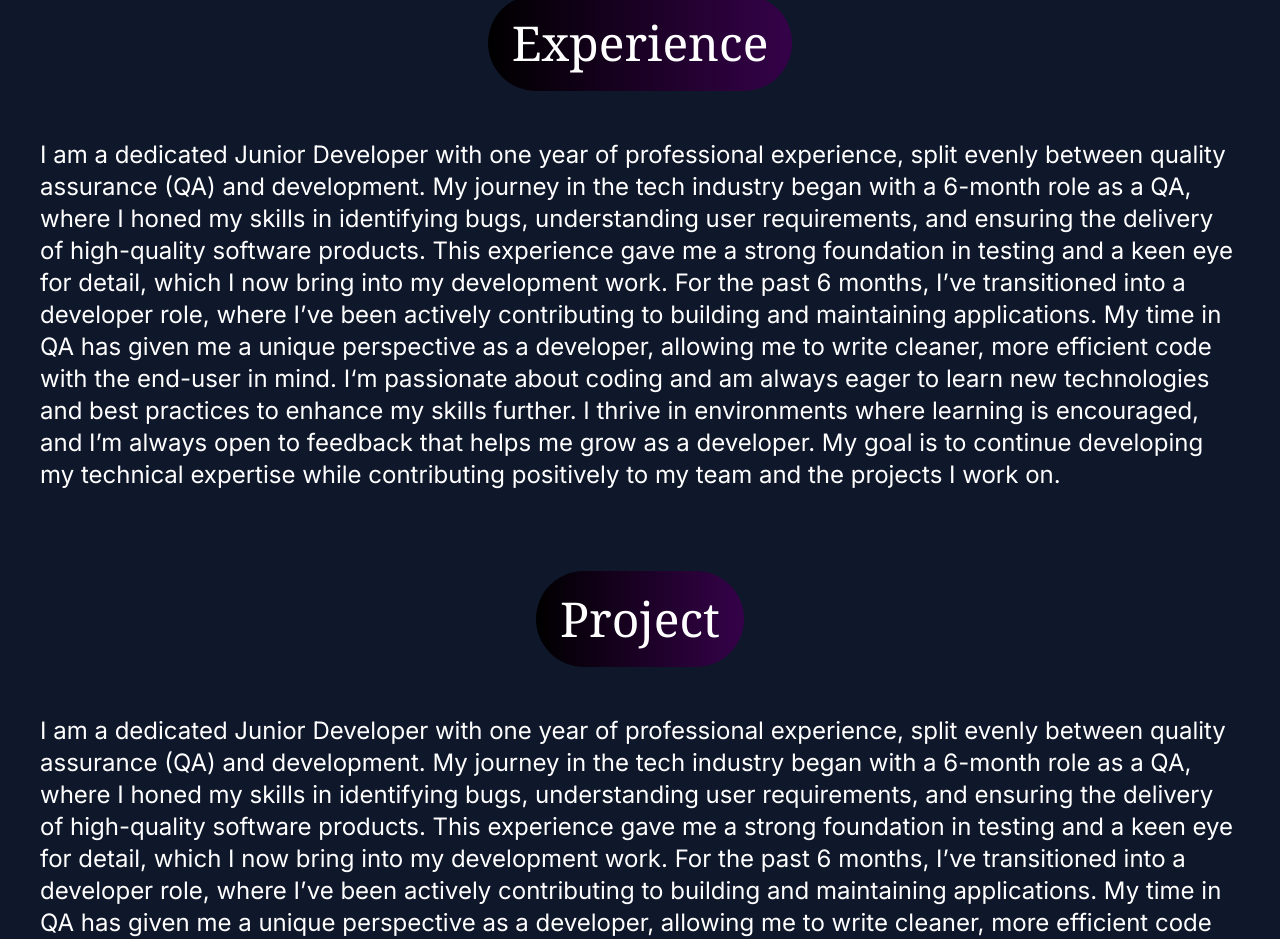
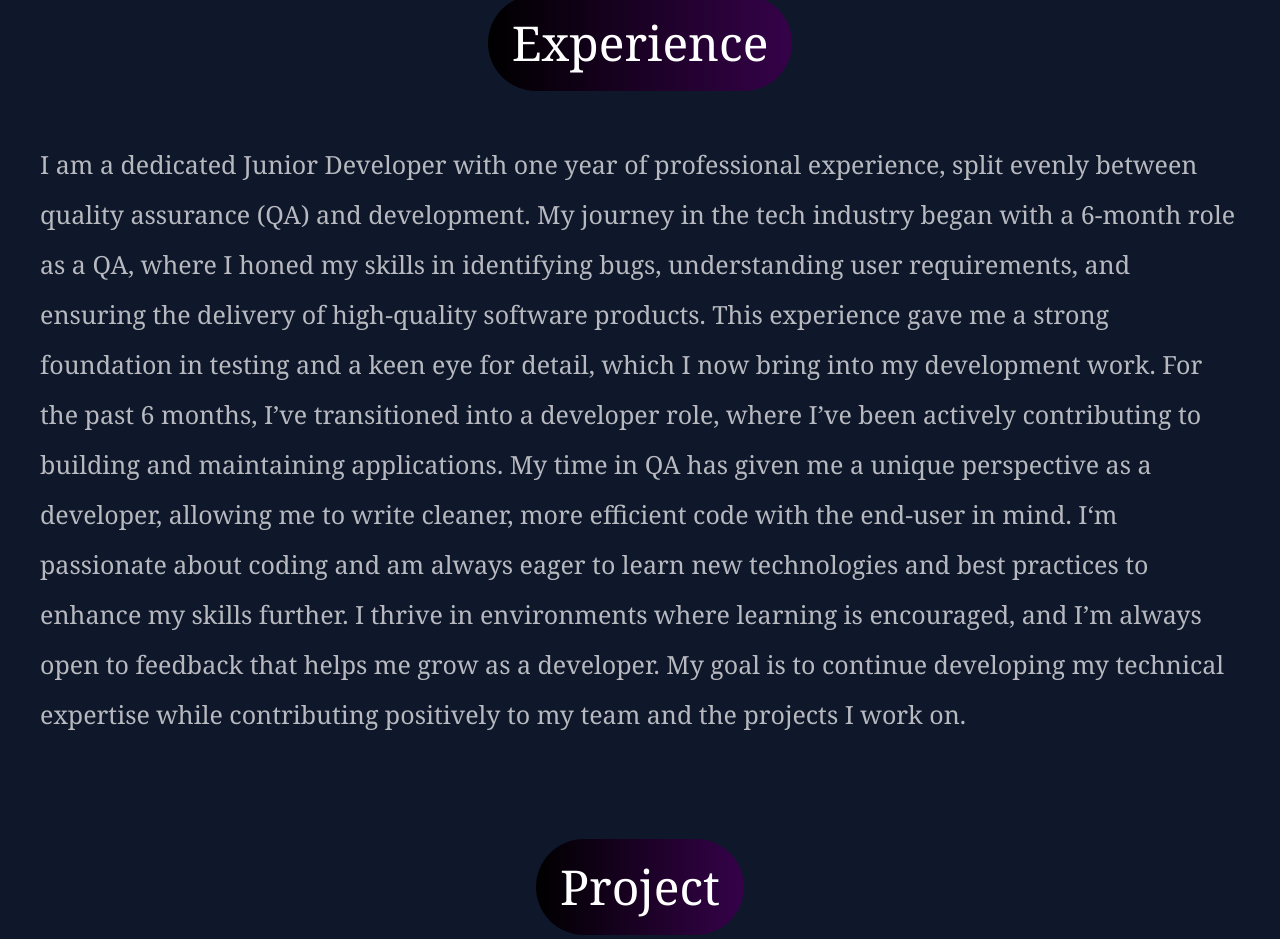
Before and after one commit to HikenNoAce001/Portfolio, a Next.js app: page / in a window 1280 px wide. Shown: the part 1528-2467 px from the top of the page. Built offline with nearby package versions, Linux system fonts and the light colour scheme.

Commit message:
fix:testing experience section

```diff
--- a/src/app/Components/experience.tsx
+++ b/src/app/Components/experience.tsx
@@ -7,7 +7,7 @@ export default function Experience() {
             Experience
           </h1>
           <div>
-            <p className="text-2xl space-y-5">
+            <p className="mb-5 font-serif text-[25px] space-y-3 leading-loose opacity-70">
               I am a dedicated Junior Developer with one year of professional
               experience, split evenly between quality assurance (QA) and
               development. My journey in the tech industry began with a 6-month
```
